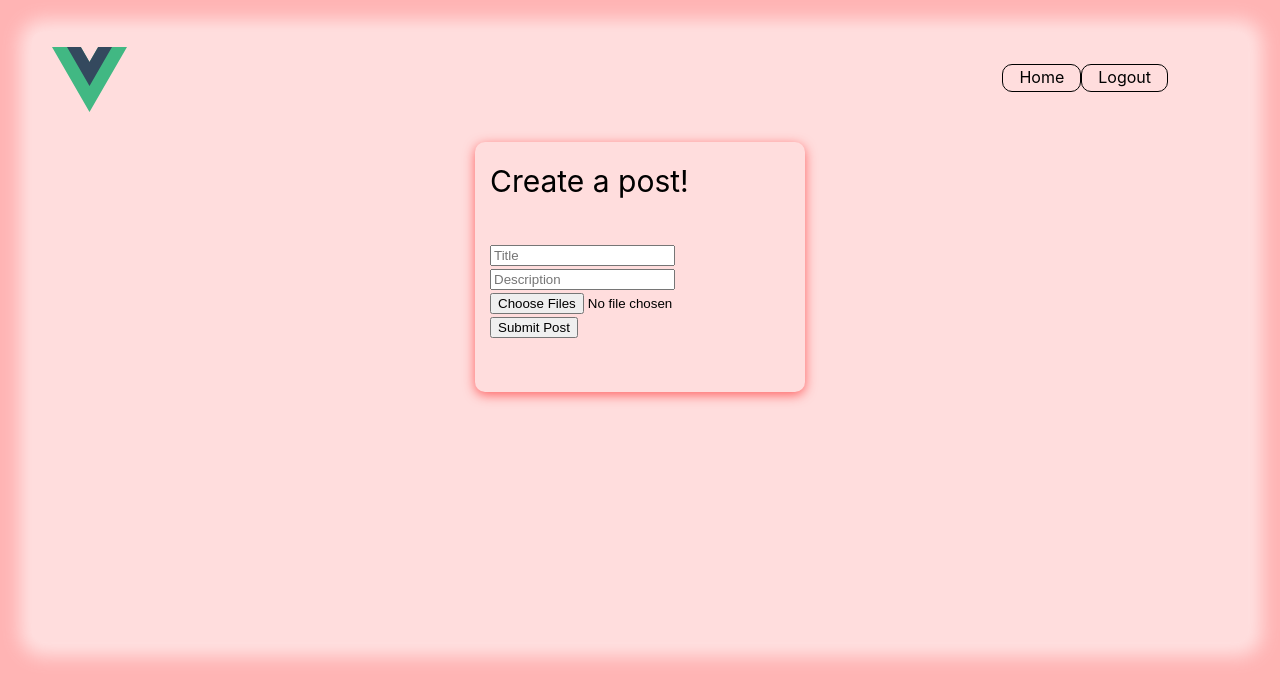
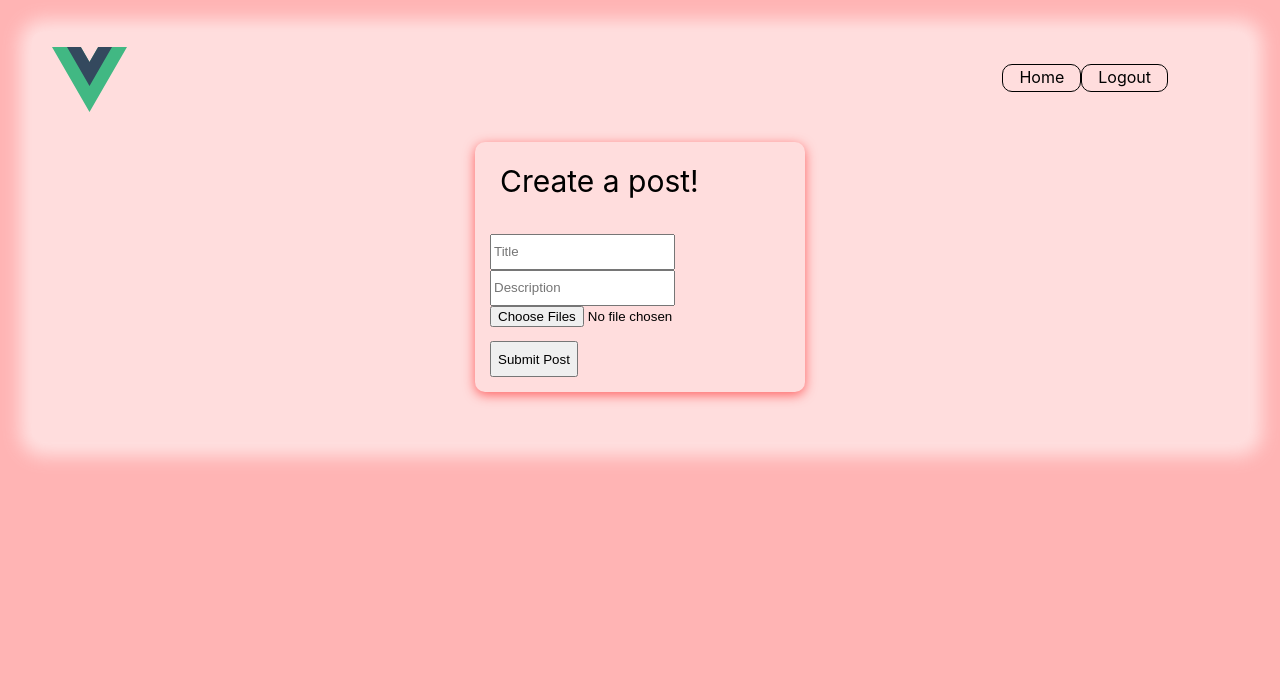
Before and after one commit to mplorex/Frontend, a Vue app: page / in a window 1280 px wide. Shown: the top 700 px of the page. Built offline with nearby package versions, Linux system fonts and the light colour scheme; sample sign-in values are in the browser's storage.

Commit message:
post styling

```diff
--- a/src/components/CreatePost.vue
+++ b/src/components/CreatePost.vue
@@ -1,6 +1,6 @@
 <template>
     <form ref="form" @submit.prevent="createPost" class="postForm">
-        <h1>Create a post!</h1>
+        <div class="postTitle"><h1>Create a post!</h1></div>
         <div class="post_layout">
             <input
             class="field"
@@ -67,3 +67,15 @@ export default {
     }
 }
 </script>
+
+<style>
+.postTitle{
+    margin: 0px 0px -30px 10px;
+}
+.post_layout {
+    width: 100%;
+    display: flex;
+    flex-flow: wrap;
+}
+
+</style>
--- a/src/views/HomeView.vue
+++ b/src/views/HomeView.vue
@@ -67,8 +67,6 @@ header {
   flex-flow: wrap;
   margin: auto;
   margin-top: 25px;
-  width: 370px;
-  height: 200px;
 }
 .imagePreviewWrapper {
     width: 200px;
```
